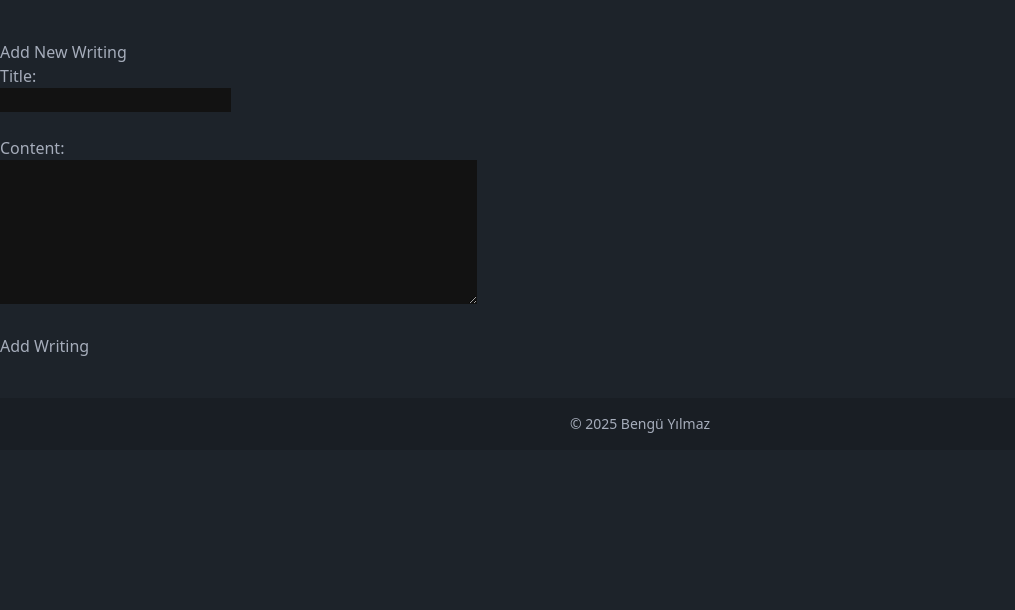
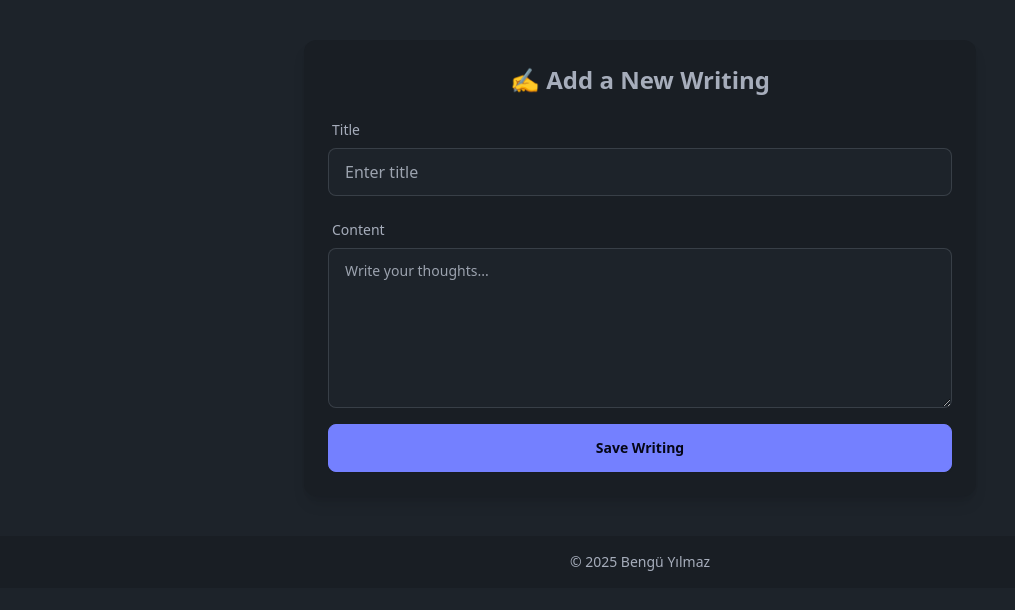
Before and after one commit to bnguyilmaz/flask-blog, a Flask app: page /add-writing?pass=bengu123 in a window 1280 px wide. Shown: the part 68-678 px from the top of the page, without its empty margins (0-1015 px from the left). Run offline with Flask 3, Linux system fonts and the light colour scheme; some libraries are stand-ins or nearby versions.

Commit message:
writings and ad_writing html are adapted to daisy-ui

```diff
--- a/templates/add_writing.html
+++ b/templates/add_writing.html
@@ -1,16 +1,29 @@
 {% extends "base.html" %}
-{% block title %}Add New Writing{% endblock %}
+
+{% block title %}Add Writing - Bengü's Blog{% endblock %}
 
 {% block content %}
-  <h2>Add New Writing</h2>
+<div class="max-w-2xl mx-auto mt-10 p-6 bg-base-200 rounded-xl shadow-lg">
+  <h2 class="text-2xl font-bold mb-4 text-center">✍️ Add a New Writing</h2>
 
-  <form method="POST" class="add-form">
-    <label for="title">Title:</label><br>
-    <input type="text" id="title" name="title" required><br><br>
+  <form method="POST" class="space-y-4">
+    <div class="form-control">
+      <label class="label">
+        <span class="label-text">Title</span>
+      </label>
+      <input type="text" name="title" placeholder="Enter title" class="input input-bordered w-full" required>
+    </div>
 
-    <label for="content">Content:</label><br>
-    <textarea id="content" name="content" rows="6" cols="50" required></textarea><br><br>
+    <div class="form-control">
+      <label class="label">
+        <span class="label-text">Content</span>
+      </label>
+      <textarea name="content" placeholder="Write your thoughts..." class="textarea textarea-bordered h-40 w-full" required></textarea>
+    </div>
 
-    <button type="submit">Add Writing</button>
+    <div class="form-control mt-6">
+      <button type="submit" class="btn btn-primary w-full">Save Writing</button>
+    </div>
   </form>
+</div>
 {% endblock %}
```
Also changed, not shown: templates/index.html (+10 -0 lines), templates/writings.html (+28 -14 lines).
